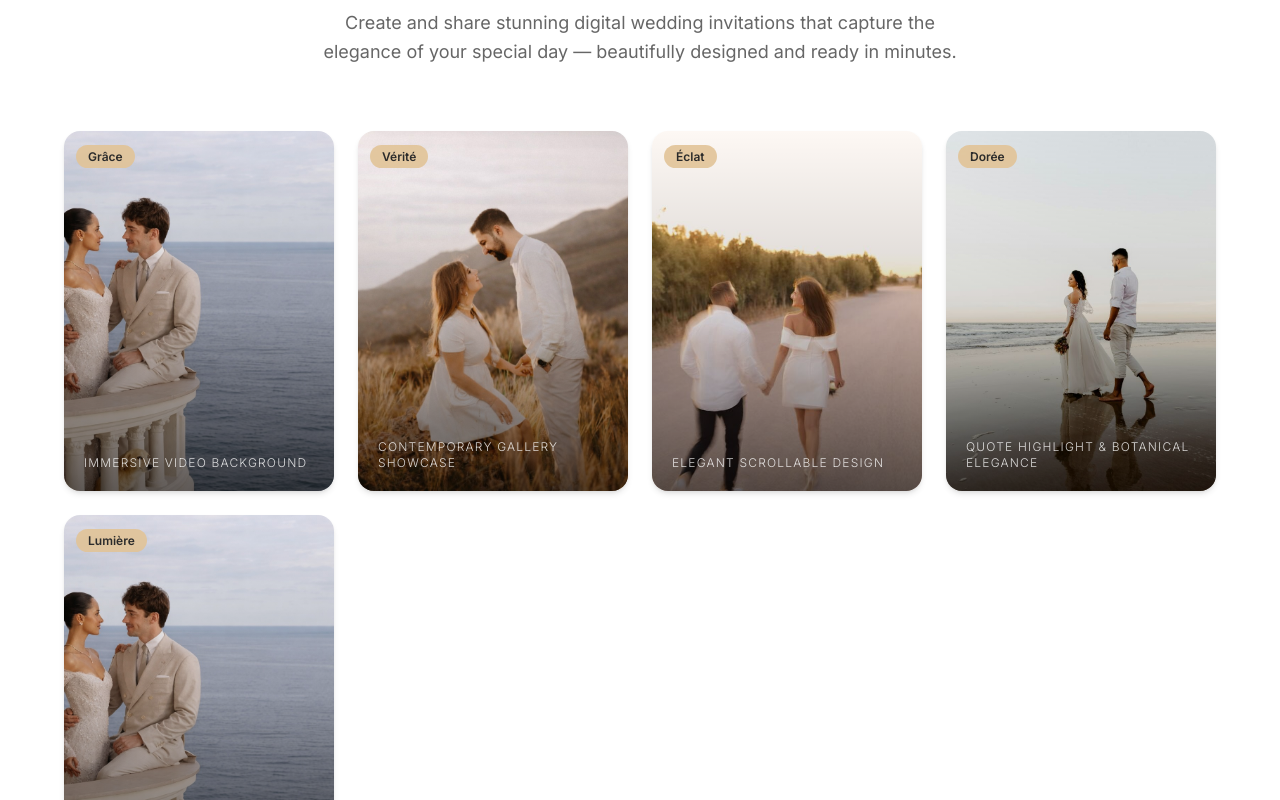
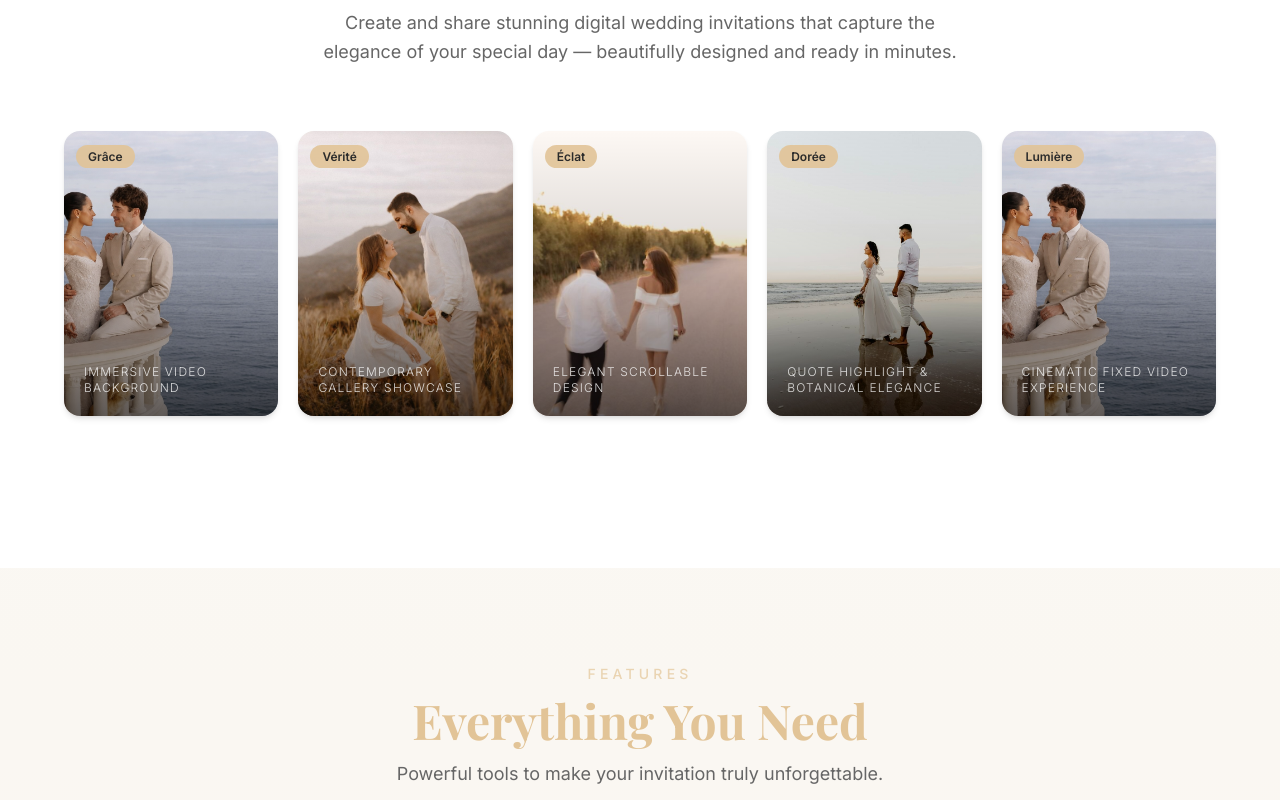
Before and after one commit to nazihsaba/vows-voyage-creator, a React (Vite) app: page / in a window 1280 px wide. Shown: the part 960-1760 px from the top of the page. Built offline with nearby package versions, Linux system fonts and the light colour scheme.

Commit message:
Added Lumière template

```diff
--- a/src/components/InvitationPreviewSection.tsx
+++ b/src/components/InvitationPreviewSection.tsx
@@ -155,7 +155,7 @@ const InvitationPreviewSection = () => {
         </div>
 
         {/* Desktop grid */}
-        <div className="hidden lg:grid grid-cols-4 gap-6 mb-14">
+        <div className="hidden lg:grid grid-cols-5 gap-5 mb-14">
           {previewCards.map((card) => (
             <TemplateCard key={card.label} card={card} onPreview={setActivePreview} />
           ))}
```
